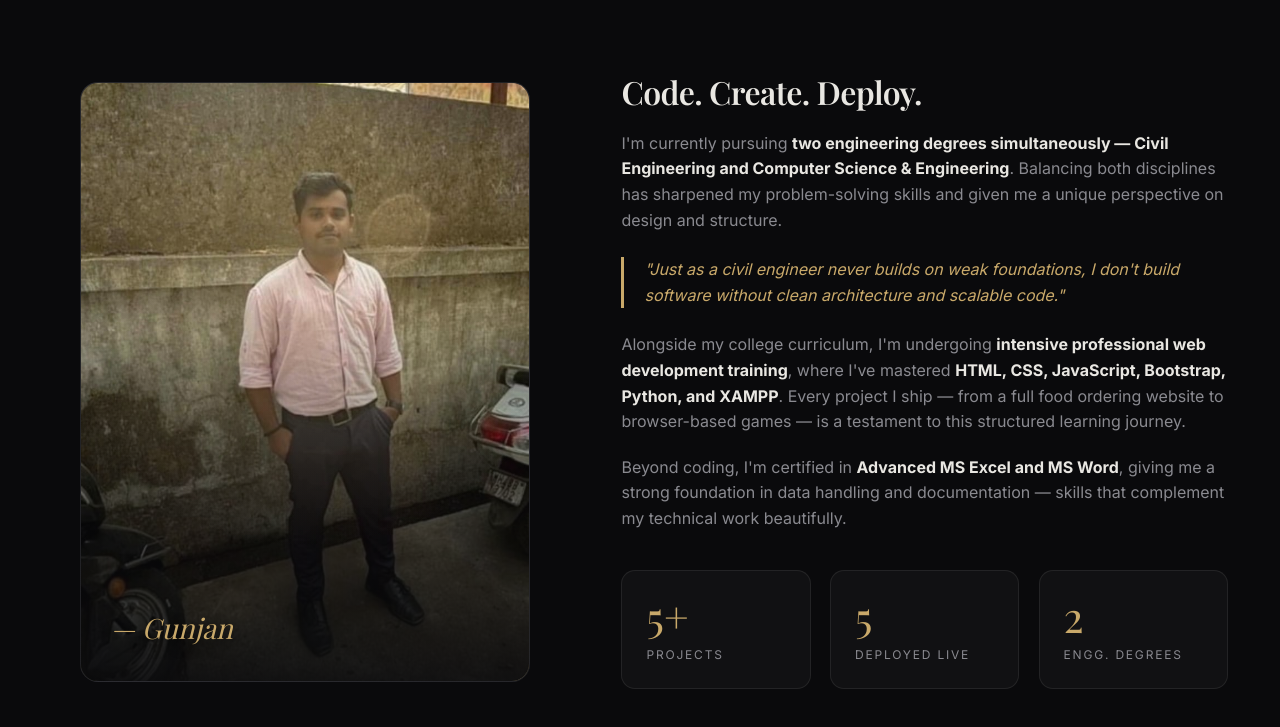
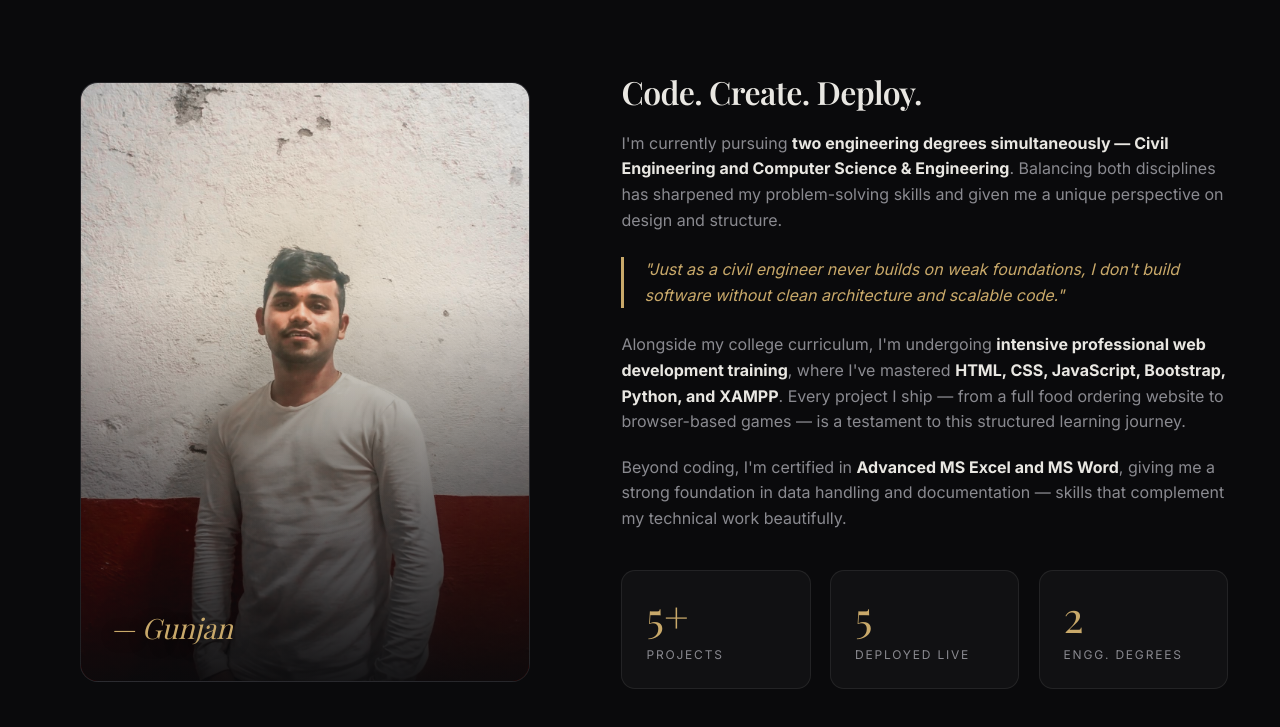
Before and after one commit to Khiladi3107/Portfolio, a plain HTML site: page index.html in a window 1280 px wide. Shown: the part 1206-1933 px from the top of the page. Drawn offline with nearby package versions, Linux system fonts and the light colour scheme; a web font is replaced by a local one.

```diff
--- a/index.html
+++ b/index.html
@@ -361,7 +361,7 @@
     <div class="section-head reveal"><div class="eyebrow">About Me</div><h2>A fresher with a <span class="italic">builder's</span> mindset.</h2></div>
     <div class="about-grid">
       <div class="about-img reveal">
-        <img src="GK3.jpeg" alt="Gunjan Kelshikar" class="about-photo">
+        <img src="GK.jpeg" alt="Gunjan Kelshikar" class="about-photo">
         <div class="sig">— Gunjan</div>
       </div>
       <div class="about-text reveal">
```
